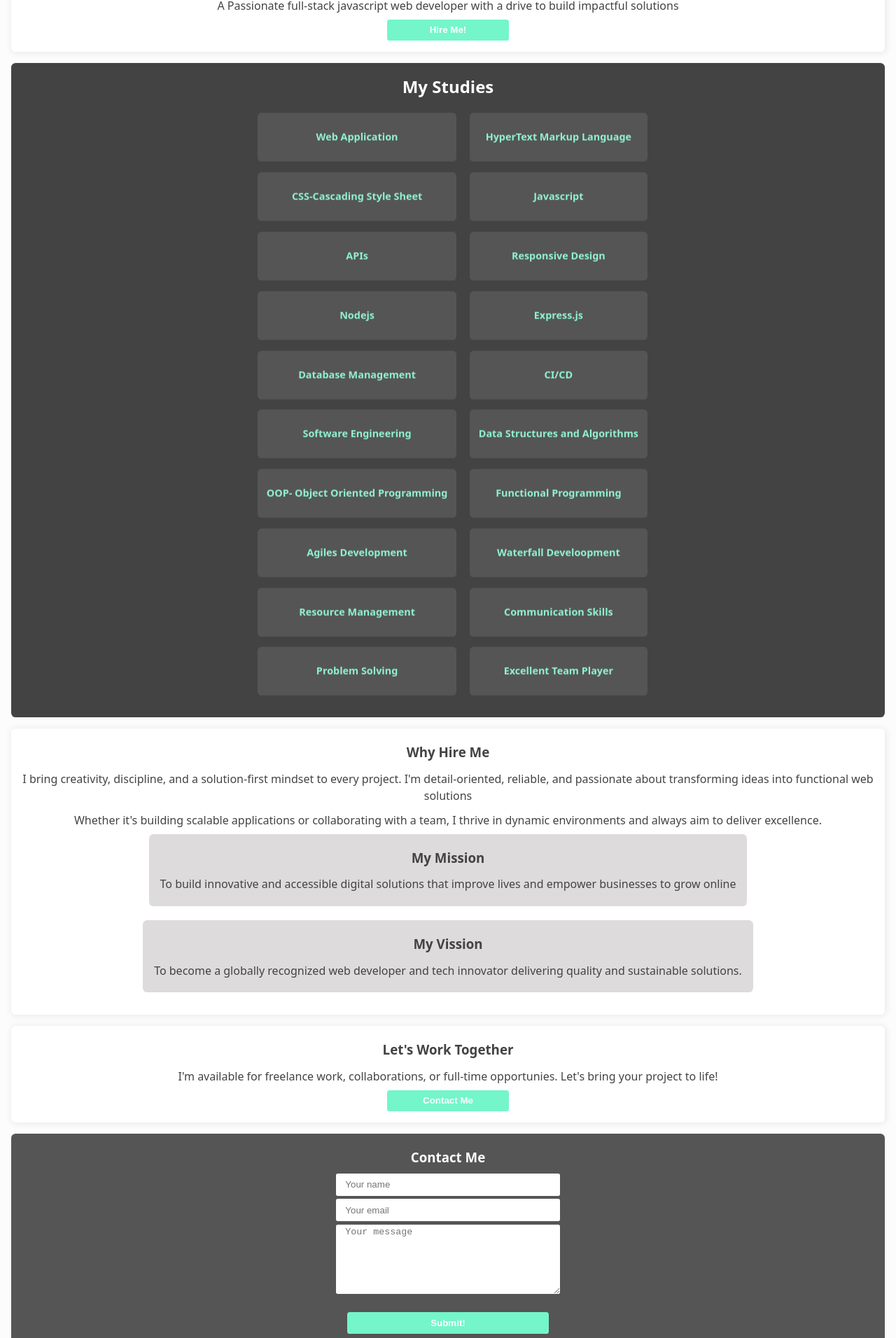
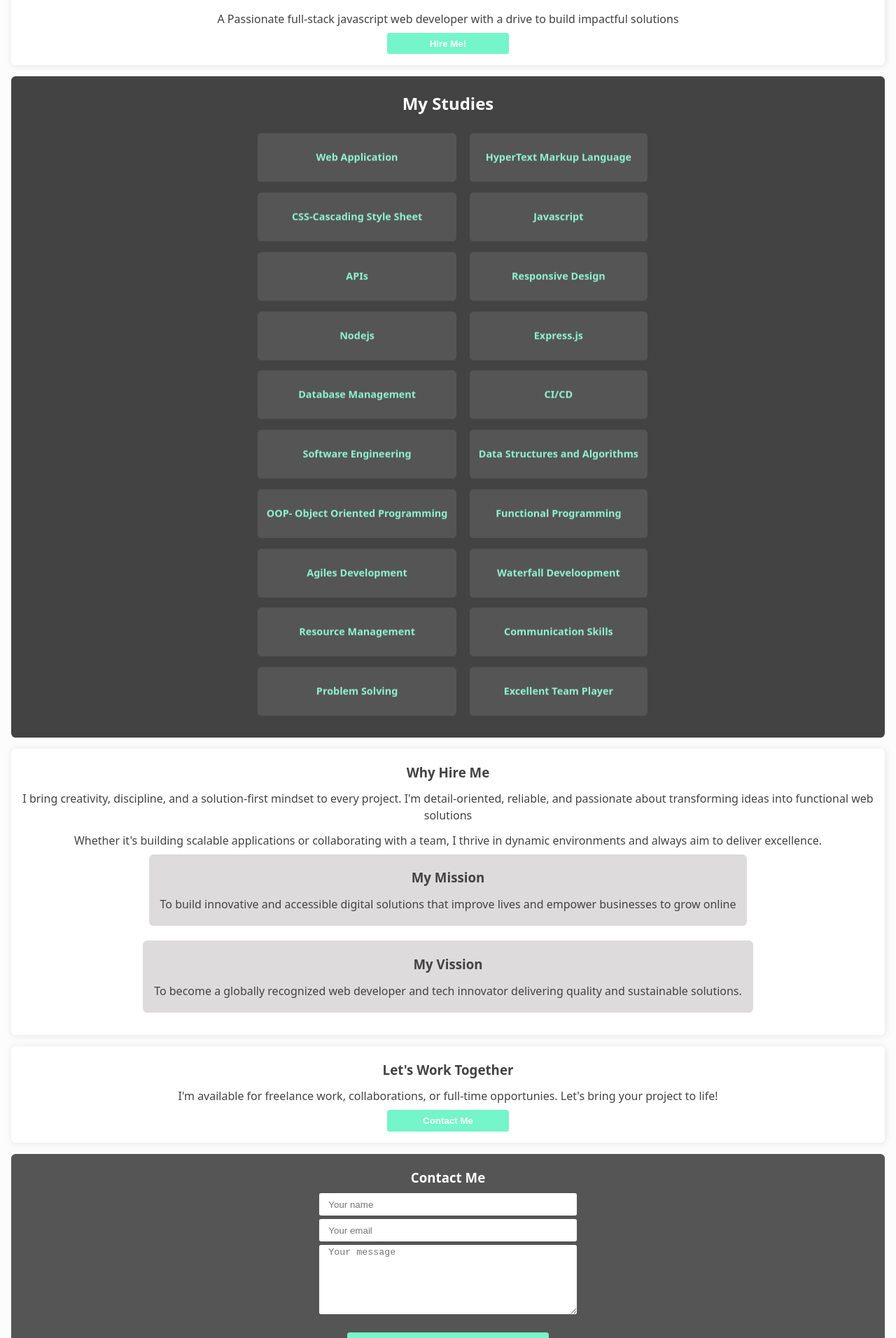
Before and after one commit to nana-kwao/nana, a React (Vite) app: page / in a window 1280 px wide. Shown: the part 315-2227 px from the top of the page at 70% size. Built offline with nearby package versions, Linux system fonts and the light colour scheme.

Commit message:
minor changes in form

```diff
--- a/src/index.css
+++ b/src/index.css
@@ -32,7 +32,8 @@ button:hover {
   border: 1px solid #bcdaf8;
 }
 p,
-h3 {
+h3,
+h2 {
   text-align: center;
   margin: 0.2em 0;
   color: #444343;
@@ -134,7 +135,7 @@ h3 {
 .contact-form {
   display: flex;
   flex-direction: column;
-  width: 20rem;
+  width: 23rem;
   gap: 0.3em;
 }
 .contact-form input {
```
